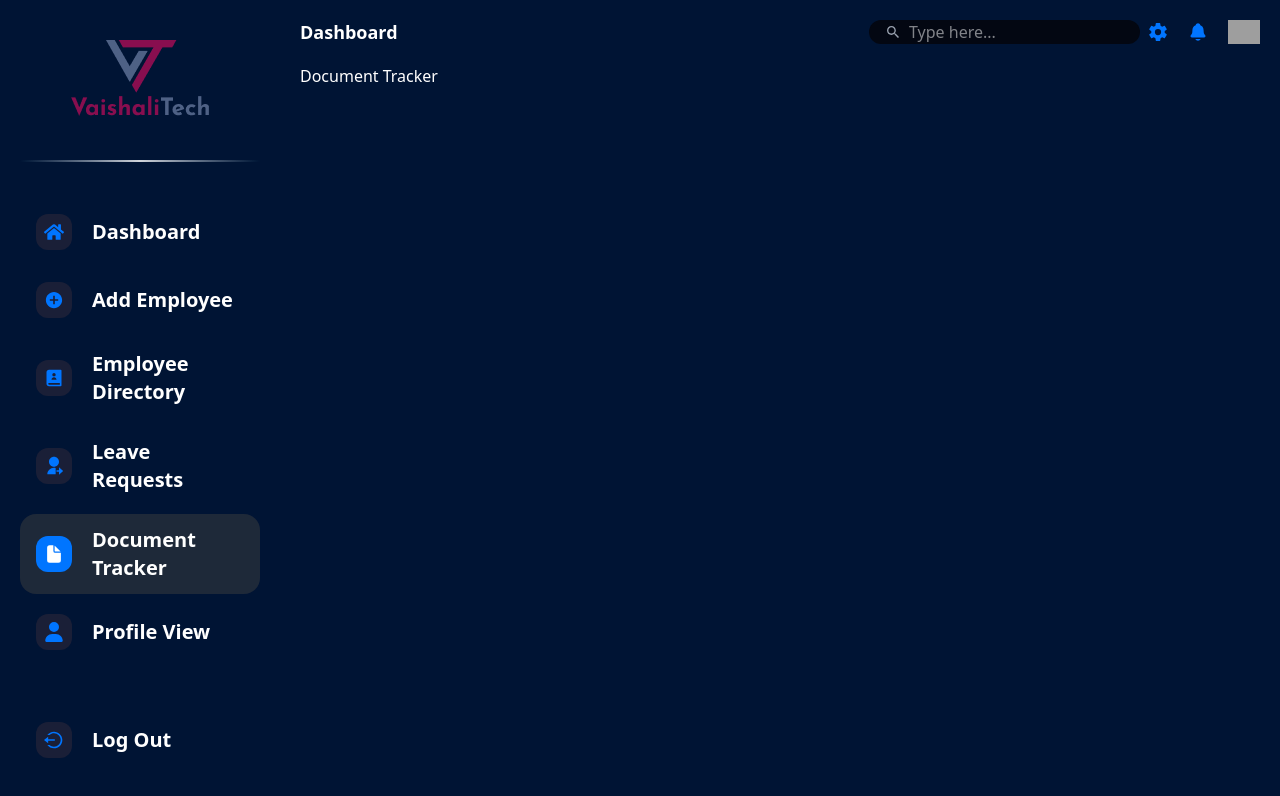
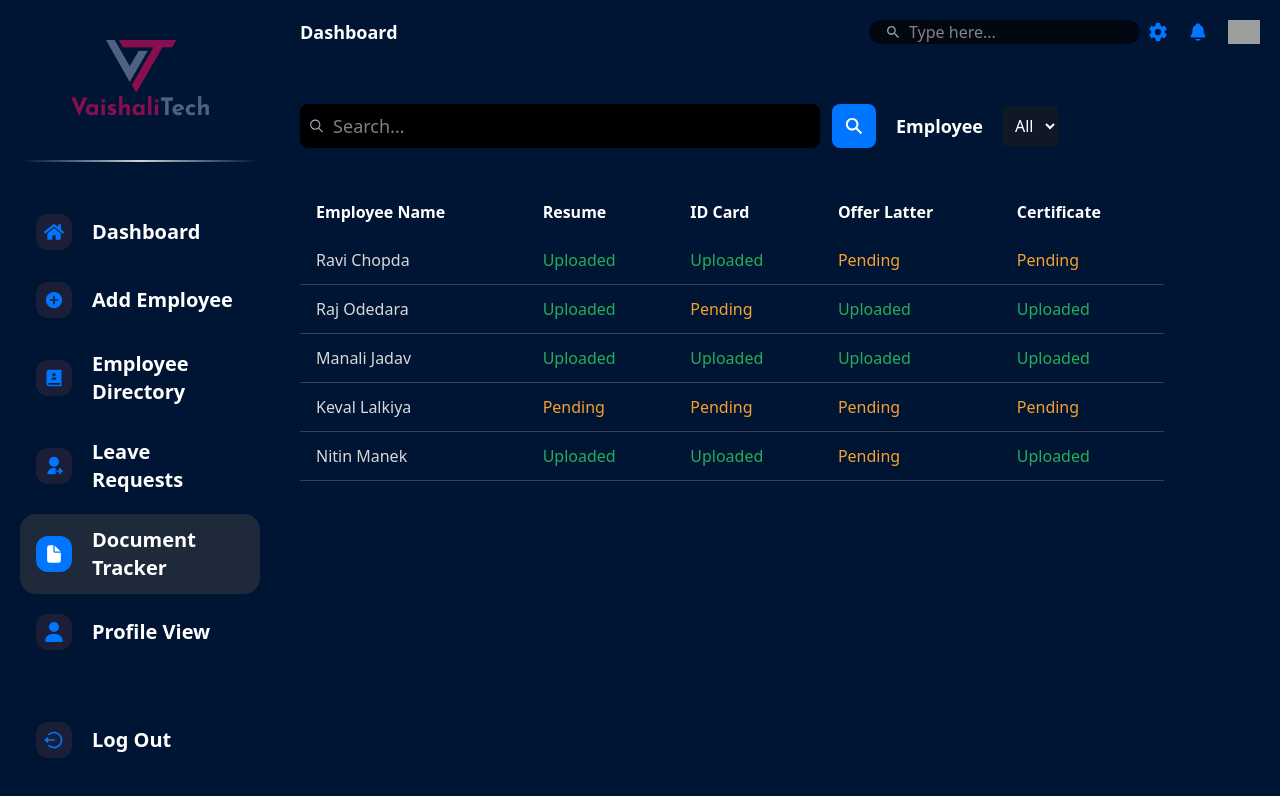
Before and after one commit to ankitWork2001/management, a React (Vite) app: page /admin/document_tracker in a window 1280 px wide. Shown: the top 796 px of the page. Built offline with nearby package versions, Linux system fonts and the light colour scheme; grey boxes are pictures that could not be loaded.

Commit message:
create documentTracker page

```diff
--- a/src/index.css
+++ b/src/index.css
@@ -8,6 +8,10 @@
     height: 10px;
     border-radius: 10px;
 }
+.scrollbar::-webkit-scrollbar-track{
+    border-radius: 10px;
+}
+
 
 @media (max-width:759px) {
     .scrollbar::-webkit-scrollbar{
--- a/src/pages/Admin/DocumentTracker.jsx
+++ b/src/pages/Admin/DocumentTracker.jsx
@@ -1,9 +1,107 @@
-import React from 'react'
+import React, { useState } from 'react'
+import { IoIosSearch } from 'react-icons/io'
+import { IoSearchSharp } from 'react-icons/io5'
+import { RxCross2 } from 'react-icons/rx'
+
+const documentStatus = [
+  {
+    name: "Ravi Chopda",
+    resume: "Uploaded",
+    idCard: "Uploaded",
+    offerLetter: "Pending",
+    certificate: "Pending"
+  },
+  {
+    name: "Raj Odedara",
+    resume: "Uploaded",
+    idCard: "Pending",
+    offerLetter: "Uploaded",
+    certificate: "Uploaded"
+  },
+  {
+    name: "Manali Jadav",
+    resume: "Uploaded",
+    idCard: "Uploaded",
+    offerLetter: "Uploaded",
+    certificate: "Uploaded"
+  },
+  {
+    name: "Keval Lalkiya",
+    resume: "Pending",
+    idCard: "Pending",
+    offerLetter: "Pending",
+    certificate: "Pending"
+  },
+  {
+    name: "Nitin Manek",
+    resume: "Uploaded",
+    idCard: "Uploaded",
+    offerLetter: "Pending",
+    certificate: "Uploaded"
+  }
+];
+
 
 function DocumentTracker() {
+  const [search, setSearch] = useState('')
+  const [toggleSearch, setToggleSearch] = useState(false)
+  const [searchResult, setSearchResult] = useState(documentStatus)
+
+  const cancleSearch = () => {
+    setSearchResult(documentStatus)
+    setSearch('')
+  }
+
+  const filterEmployee = () => {
+    const filter = searchResult.filter((employee) => { if (employee.name.toLocaleLowerCase() === search.toLocaleLowerCase()) return employee })
+    setSearchResult(filter)
+  }
   return (
-    <div>
-      Document Tracker
+    <div className='mt-10'>
+      <div className='flex gap-5'>
+        <div className='flex gap-3  md:w-[60%]'>
+          <div className='w-full flex items-center rounded-lg gap-2 bg-black py-2 px-2'>
+            <IoIosSearch className='text-[#A0AEC0] text-lg' />
+            <input type="text" placeholder='Search...' value={search} onChange={(e) => setSearch(e.target.value)} className='outline-none text-lg w-full' />
+          </div>
+          <div className='bg-[#0075FF] px-3 flex items-center py-2 rounded-lg text-xl hover:cursor-pointer'>
+            {toggleSearch ? <RxCross2 onClick={() => { setToggleSearch(false), cancleSearch() }} /> : <IoSearchSharp onClick={() => { setToggleSearch(true), filterEmployee() }} />}
+          </div>
+        </div>
+        <div className='flex items-center gap-5'>
+          <p className='text-lg font-semibold hidden md:block'>Employee</p>
+          <select className='bg-gray-900 py-2 px-2 outline-none'>
+            <option value="all" >All</option>
+          </select>
+        </div>
+      </div>
+
+      <div className='mt-10 scrollbar h-[55vh] overflow-x-scroll '>
+        <table className='w-[90%] text-left '>
+          <thead>
+            <tr>
+              <th className='px-4 py-3'>Employee Name</th>
+              <th className='px-4 py-3'>Resume</th>
+              <th className='px-4 py-3'>ID Card</th>
+              <th className='px-4 py-3'>Offer Latter</th>
+              <th className='px-4 py-3'>Certificate</th>
+            </tr>
+          </thead>
+          <tbody>
+            {
+              searchResult.map((employee,index) => (
+                <tr className='border-b border-gray-700'>
+                  <td className='px-4 py-3 text-[#D8D8D8]'>{employee.name}</td>
+                  <td className={`${employee.resume === 'Uploaded' ? 'text-[#21AF5A]' : 'text-[#F5A130]' } px-4 py-3`}>{employee.resume}</td>
+                  <td className={`${employee.idCard === 'Uploaded' ? 'text-[#21AF5A]' : 'text-[#F5A130]' } px-4 py-3`}>{employee.idCard}</td>
+                  <td className={`${employee.offerLetter === 'Uploaded' ? 'text-[#21AF5A]' : 'text-[#F5A130]' } px-4 py-3`}>{employee.offerLetter}</td>
+                  <td className={`${employee.certificate === 'Uploaded' ? 'text-[#21AF5A]' : 'text-[#F5A130]' } px-4 py-3`}>{employee.certificate}</td>
+                </tr>
+              ))
+            }
+          </tbody>
+        </table>
+      </div>
     </div>
   )
 }
```
